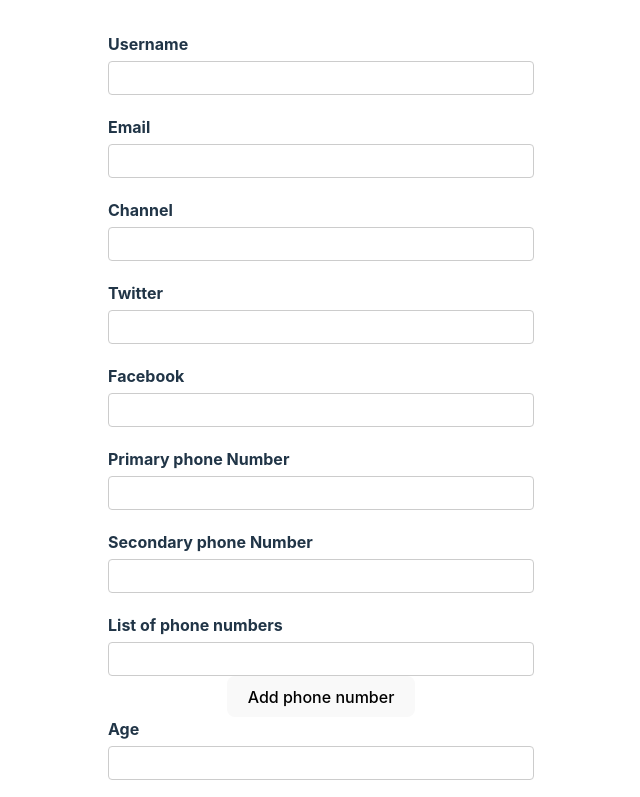
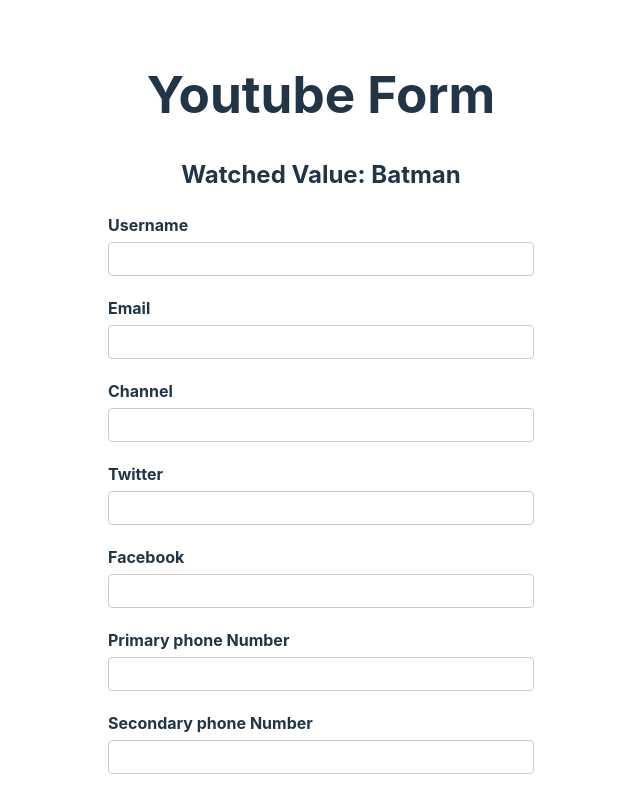
Before and after one commit to mariosknl/rhf-demo, a React (Vite) app: page / in a window 1280 px wide. Shown: the top 797 px of the page, without its empty margins (319-959 px from the left). Built offline with nearby package versions, Linux system fonts and the light colour scheme.

Commit message:
watch callback

```diff
--- a/src/components/YouTubeForm.tsx
+++ b/src/components/YouTubeForm.tsx
@@ -1,5 +1,6 @@
 import { useForm, useFieldArray } from "react-hook-form";
 import { DevTool } from "@hookform/devtools";
+import { useEffect } from "react";
 
 type FormValues = {
 	username: string;
@@ -18,7 +19,8 @@
 };
 
 const YouTubeForm = () => {
-	const { register, control, handleSubmit, formState } = useForm<FormValues>({
+	const { register, control, handleSubmit, formState, watch } =
+		useForm<FormValues>({
 			// defaultValues: async () => {
 			// 	const response = await fetch(
 			// 		"https://jsonplaceholder.typicode.com/users/1"
@@ -55,8 +57,20 @@
 		console.log("Form Submitted", data);
 	};
 
+	useEffect(() => {
+		const subscription = watch((value) => {
+			console.log(value);
+		});
+
+		return subscription.unsubscribe();
+	}, [watch]);
+
+	const watchUsername = watch(["username", "email"]);
+
 	return (
 		<div>
+			<h1>Youtube Form</h1>
+			<h2>Watched Value: {watchUsername}</h2>
 			<form onSubmit={handleSubmit(onSubmit)} noValidate>
 				<div className="form-control">
 					<label htmlFor="username">Username</label>
```
Lines whose indentation alone changed are shown as unchanged.
